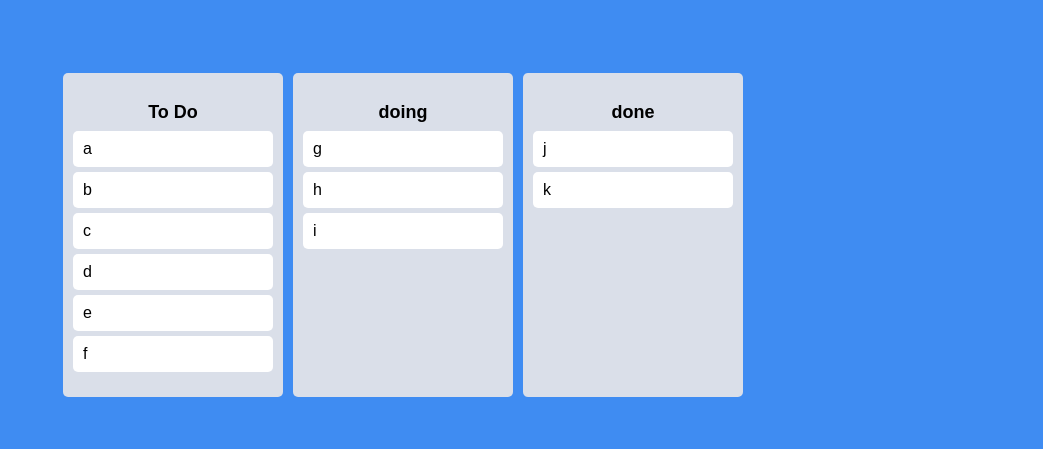
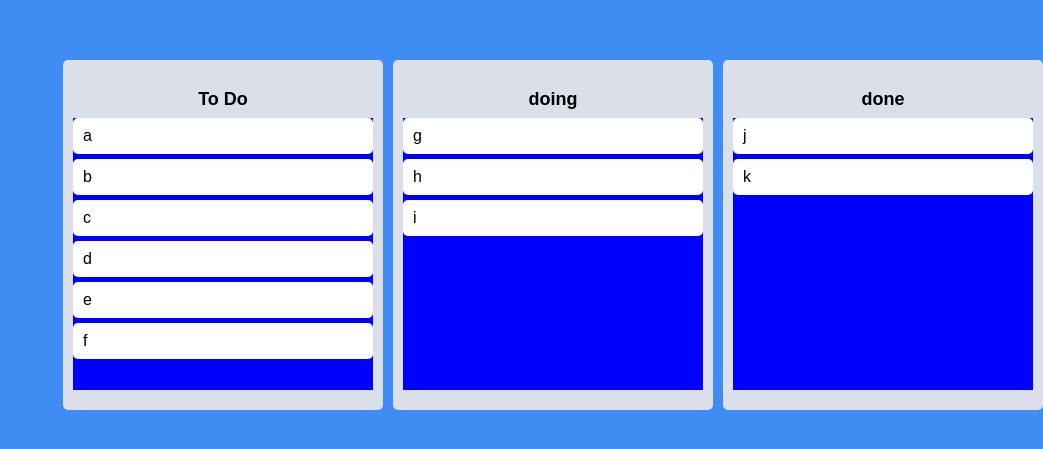
Before and after one commit to JHKIMS/React_Trello, a React (Create React App) app: page / in a window 1280 px wide. Shown: the part 165-614 px from the top of the page, without its empty margins (237-1280 px from the left). Built offline with nearby package versions, Linux system fonts and the light colour scheme.

Commit message:
Trello: 드래그할때 보드 색상 변경(snapshot)

```diff
--- a/src/Components/Board.tsx
+++ b/src/Components/Board.tsx
@@ -3,11 +3,14 @@
 import DragabbleCard from "./DragabbleCard";
 
 const BoardWrapper = styled.div`
+  width: 300px;
   padding: 20px 10px;
   padding-top: 30px;
   background-color: ${(props) => props.theme.boardColor};
   border-radius: 5px;
-  min-height: 200px;
+  min-height: 300px;
+  display: flex;
+  flex-direction: column;
 `;
 const Title = styled.h2`
   text-align: center;
@@ -15,23 +18,40 @@
   margin-bottom: 10px;
   font-size: 18px;
 `;
+const Area = styled.div<IAreaProps>`
+  background-color: ${(props) => (props.isDraggingOver ? "green" : props.isDraggingFromThis ? "red" : "blue")};
+  flex-grow: 1;
+  transition: background-color 0.3s ease-in-out;
+`;
 interface IBoardProps {
   toDos: string[];
   boardId: string;
 }
+interface IAreaProps{
+    isDraggingOver: boolean;
+    isDraggingFromThis: boolean;
+}
+
 function Board({ toDos, boardId }: IBoardProps) {
   return (
+    <BoardWrapper>
+      <Title>{boardId}</Title>
       <Droppable droppableId={boardId}>
-      {(magic) => (
-        <BoardWrapper ref={magic.innerRef} {...magic.droppableProps}>
-          <Title>{boardId}</Title>
+        {(magic, snapshot) => (
+          <Area
+            isDraggingOver={snapshot.isDraggingOver}
+            isDraggingFromThis={Boolean(snapshot.draggingFromThisWith)}
+            ref={magic.innerRef}
+            {...magic.droppableProps}
+          >
             {toDos.map((toDo, index) => (
               <DragabbleCard key={toDo} index={index} toDo={toDo} />
             ))}
             {magic.placeholder}
-        </BoardWrapper>
+          </Area>
         )}
       </Droppable>
+    </BoardWrapper>
   );
 }
 
```
Lines whose indentation alone changed are shown as unchanged.
